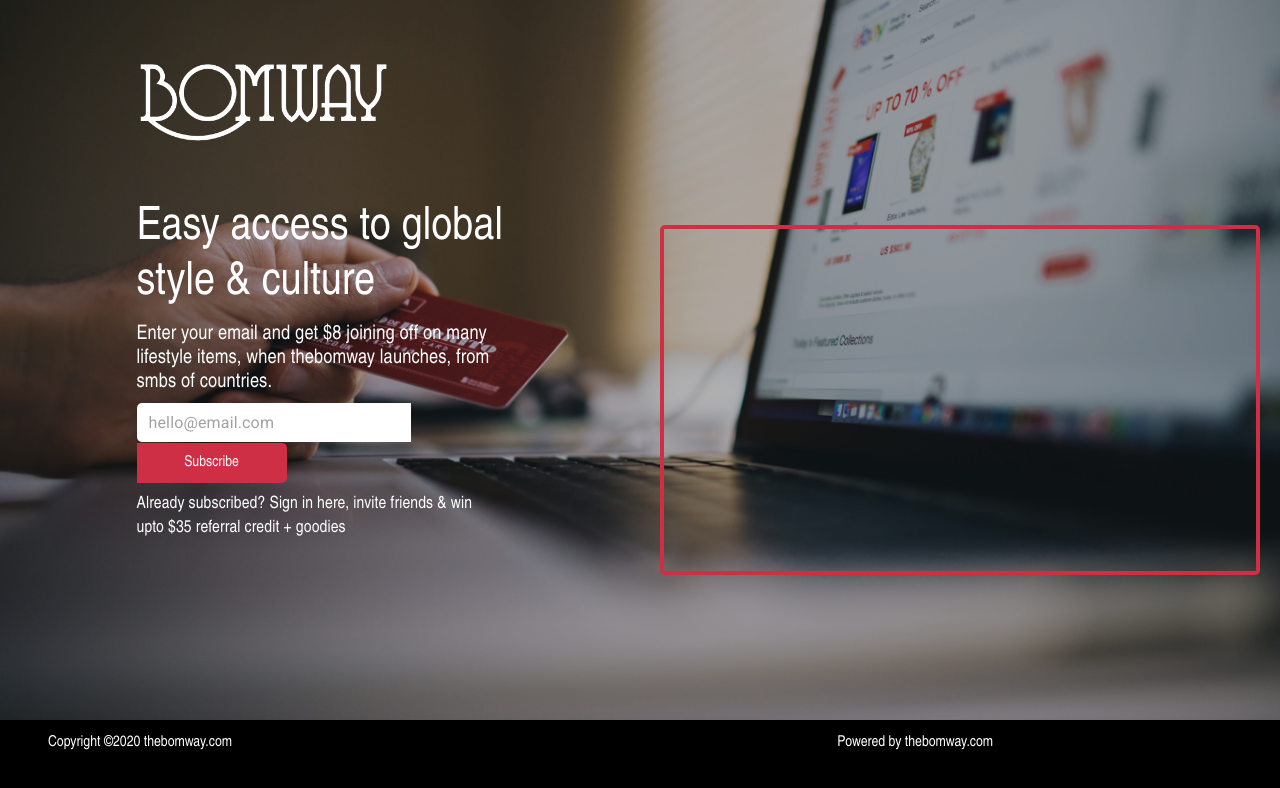
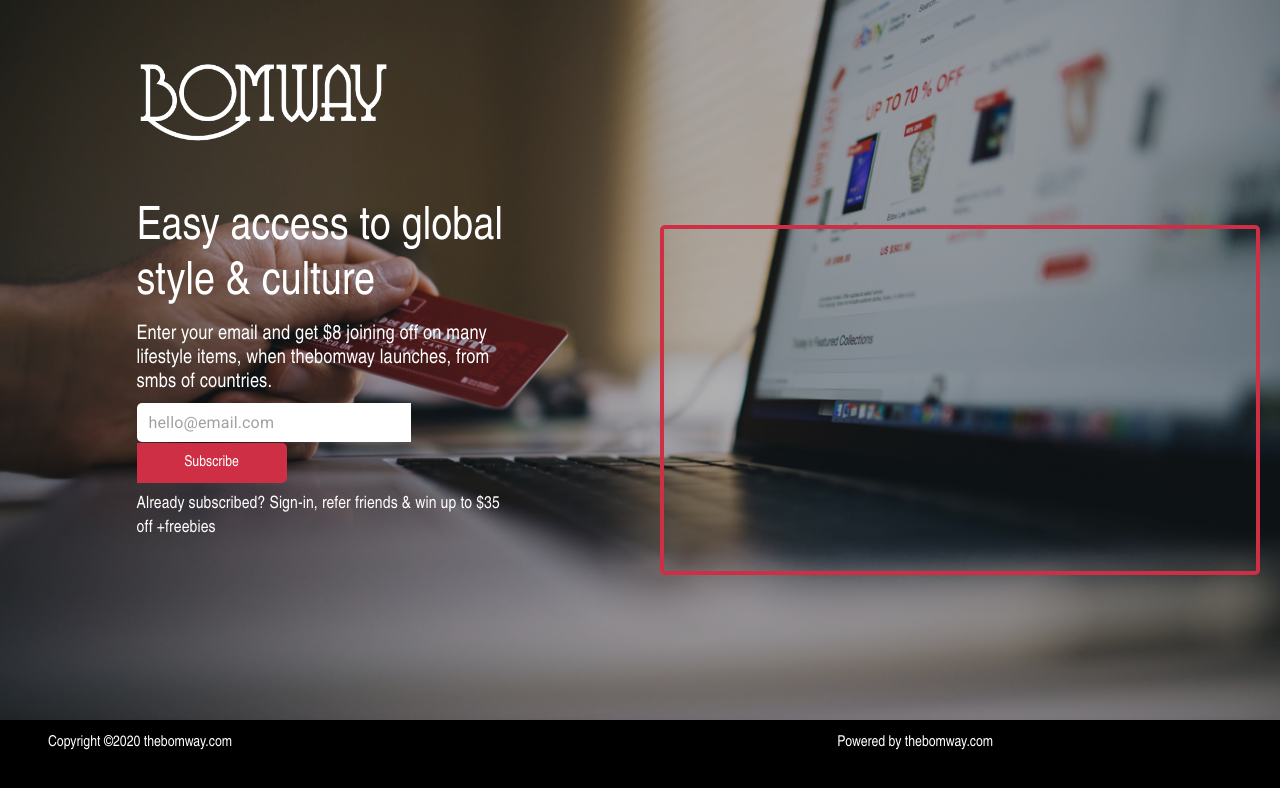
Before and after one commit to engineerbaraazakariya/Prelaunchproject2020, a React (Create React App) app: page / in a window 1280 px wide. Shown: the top 788 px of the page. Built offline with nearby package versions, Linux system fonts and the light colour scheme.

Commit message:
Update home.js

```diff
--- a/src/components/pages/home.js
+++ b/src/components/pages/home.js
@@ -27,7 +27,7 @@ export default function Home() {
                       <EmailInput />
                     </div>
                     <a href="#" className="already-text">
-                      Already subscribed? Sign in here, invite friends & win upto $35 referral credit + goodies
+                      Already subscribed? Sign-in, refer friends & win up to $35 off +freebies
                     </a>
                   </div>
                 </div>
```
